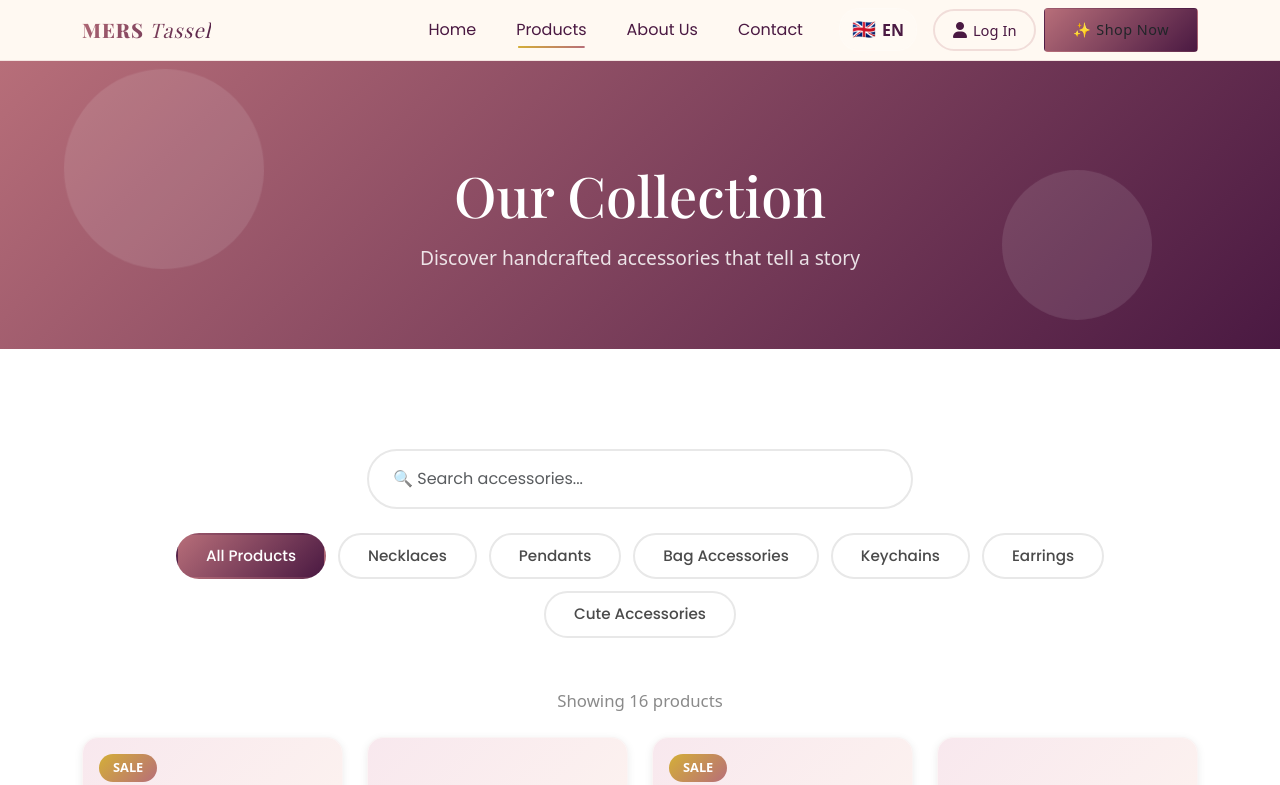
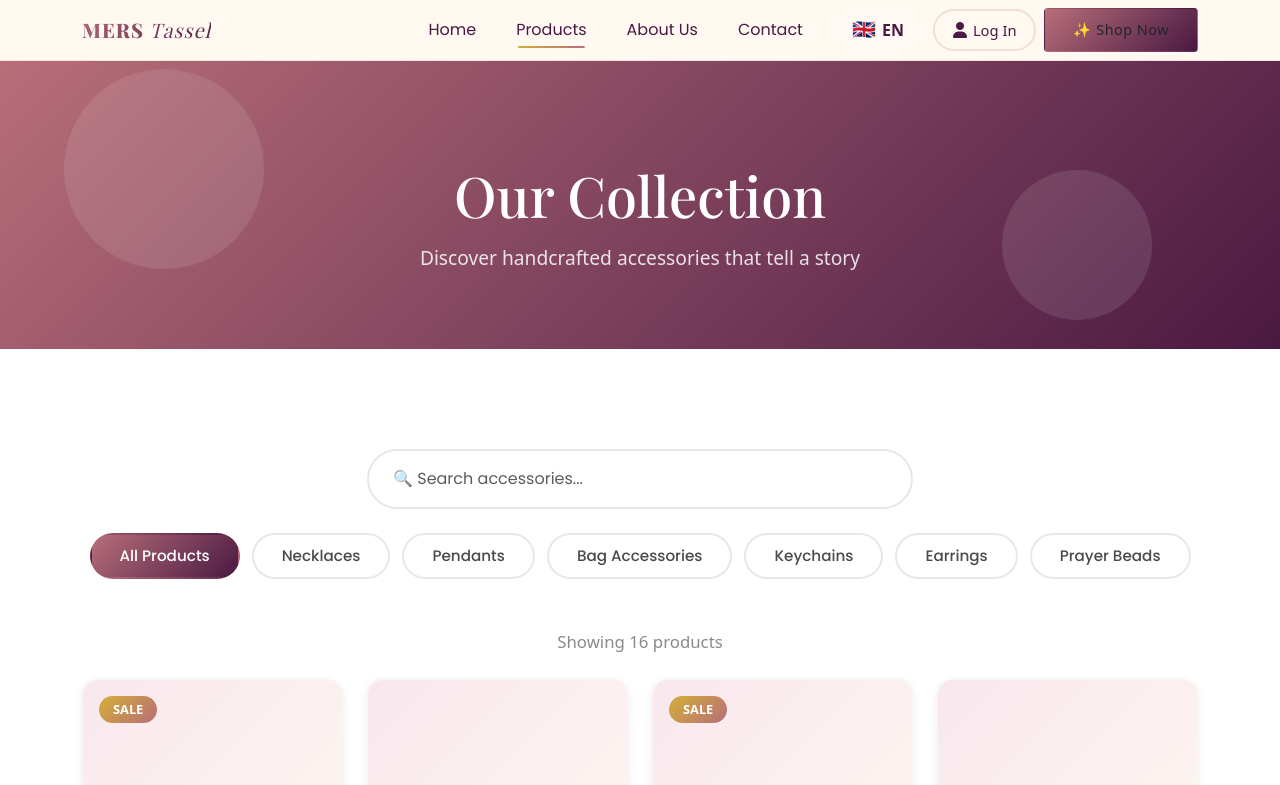
Before and after one commit to ErfanShokrollahzadeh/MERS_Tassel, a Next.js app in the folder client/: page /products in a window 1280 px wide. Shown: the top 785 px of the page. Built offline with nearby package versions, Linux system fonts and the light colour scheme; no server answers; a web font is replaced by a local one.

Commit message:
feat: replace cute-accessories category with prayer-beads and update associated mappings and translations

```diff
--- a/client/src/app/products/page.js
+++ b/client/src/app/products/page.js
@@ -39,7 +39,7 @@ function ProductsContent() {
     { slug: 'bag-accessories', name: t('category.bag-accessories') },
     { slug: 'keychains', name: t('category.keychains') },
     { slug: 'earrings', name: t('category.earrings') },
-    { slug: 'cute-accessories', name: t('category.cute-accessories') },
+    { slug: 'prayer-beads', name: t('category.prayer-beads') },
   ];
 
   const [products, setProducts] = useState(fallbackProducts);
--- a/client/src/components/ProductCard.js
+++ b/client/src/components/ProductCard.js
@@ -16,9 +16,9 @@ export default function ProductCard({ product }) {
     'Necklaces': '📿',
     'Pendants': '💎',
     'Bag Accessories': '👜',
-    'Jasuichi': '✨',
-    'Solid Azon': '💍',
-    'Cute Accessories': '🎀',
+    'Keychains': '🔑',
+    'Earrings': '💍',
+    'Prayer Beads': '📿',
   };
 
   const emoji = categoryEmojis[product.category_name] || '✨';
--- a/client/src/locales/en.js
+++ b/client/src/locales/en.js
@@ -73,6 +73,7 @@ export const en = {
   "category.bag-accessories": "Bag Accessories",
   "category.keychains": "Keychains",
   "category.earrings": "Earrings",
+  "category.prayer-beads": "Prayer Beads",
   "category.jasuichi": "Jasuichi",
   "category.solid-azon": "Solid Azon",
   "category.cute-accessories": "Cute Accessories",
--- a/client/src/locales/tr.js
+++ b/client/src/locales/tr.js
@@ -73,6 +73,7 @@ export const tr = {
   "category.bag-accessories": "Çanta Aksesuarları",
   "category.keychains": "Anahtarlıklar",
   "category.earrings": "Küpeler",
+  "category.prayer-beads": "Tespihler",
   "category.jasuichi": "Jasuichi",
   "category.solid-azon": "Solid Azon",
   "category.cute-accessories": "Sevimli Aksesuarlar",
```
